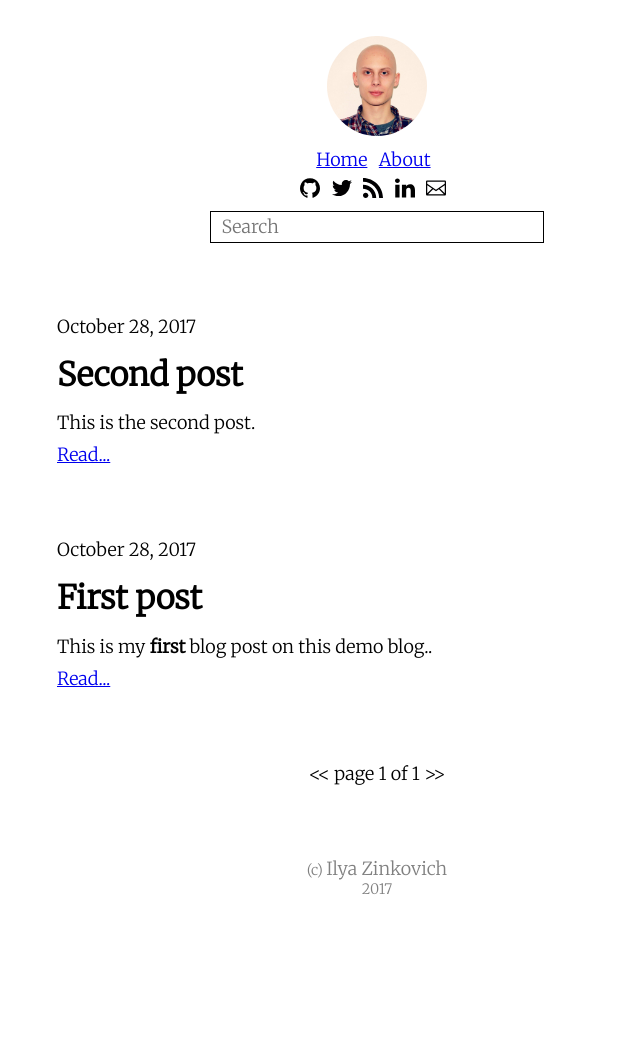
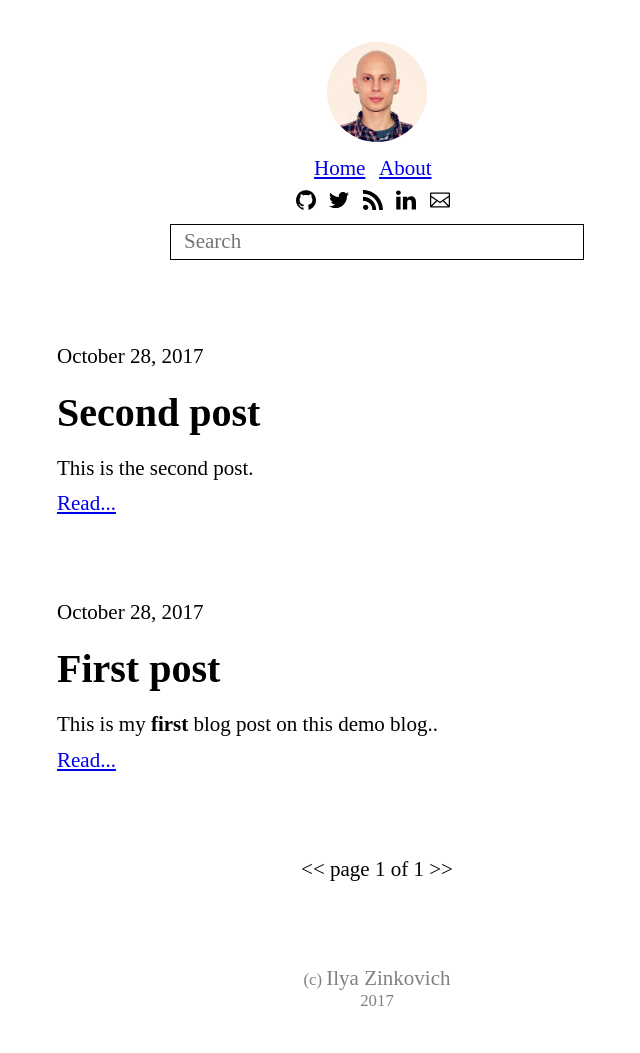
Before and after one commit to IlyaZinkovich/ilyazinkovich.github.io, a Jekyll site: the page built from index.html, in a window 1280 px wide. Shown: the whole page, without its empty margins (263-903 px from the left). Built offline with Jekyll 4.4.1, drawn with Linux system fonts in a browser that asks for light colours; some web fonts are replaced; the list of posts is cut into pages by our own code; before the commit the page ends 934 px from its top, so only the background shows below that.

Commit message:
Changed font

```diff
--- a/css/main.scss
+++ b/css/main.scss
@@ -2,7 +2,7 @@
 ---
 @charset 'utf-8';
 // see https://fonts.google.com/
-@import 'https://fonts.googleapis.com/css?family=Merriweather:300';
+@import 'https://fonts.googleapis.com/css?family=Yrsa';
 
 $black: #000;
 $white: #fff;
@@ -18,8 +18,8 @@ $white: #fff;
 * {
   border: 0;
   box-sizing: border-box;
-  font-family: 'Merriweather', serif;
-  font-size: 18px;
+  font-family: 'Yrsa', serif;
+  font-size: 21px;
   margin: 0;
   padding: 0;
 }
@@ -65,7 +65,7 @@ article {
   margin: 4em 0;
 
   h1 {
-    font-size: 1.8em;
+    font-size: 40px;
     font-weight: bold;
   }
 
```
